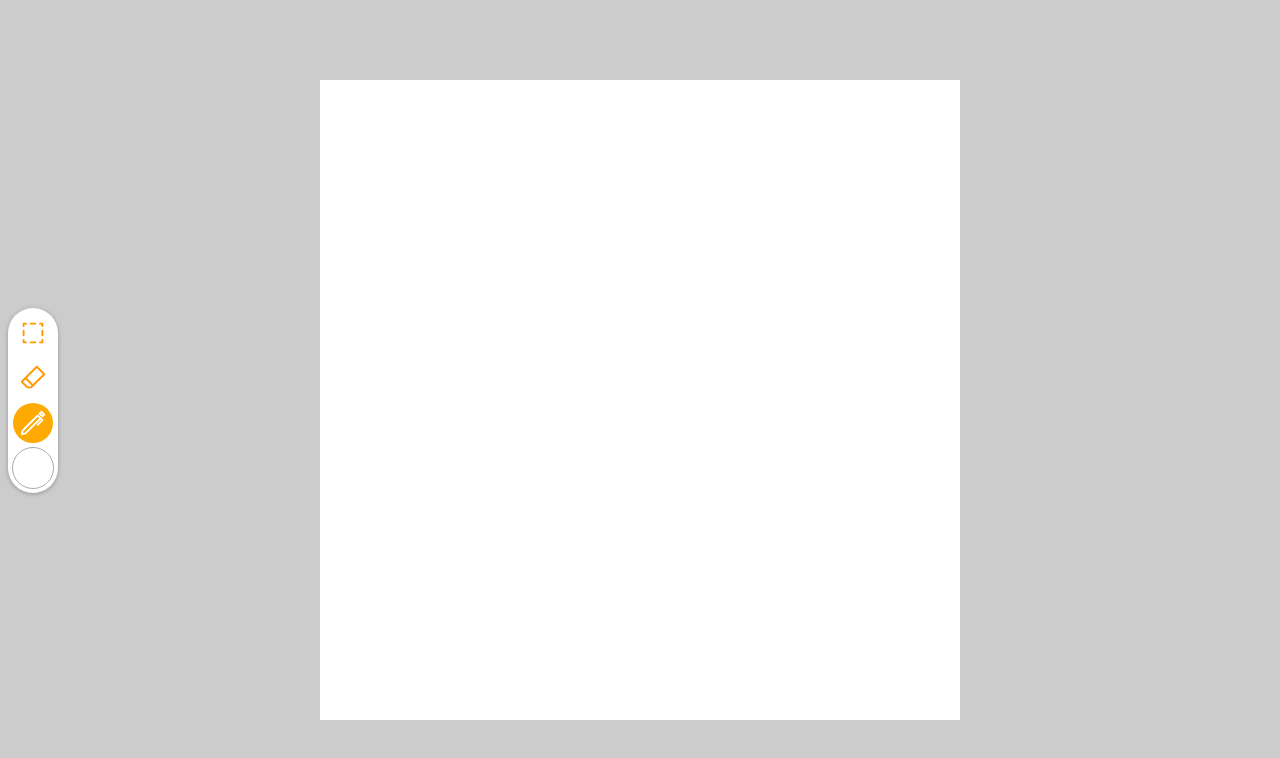
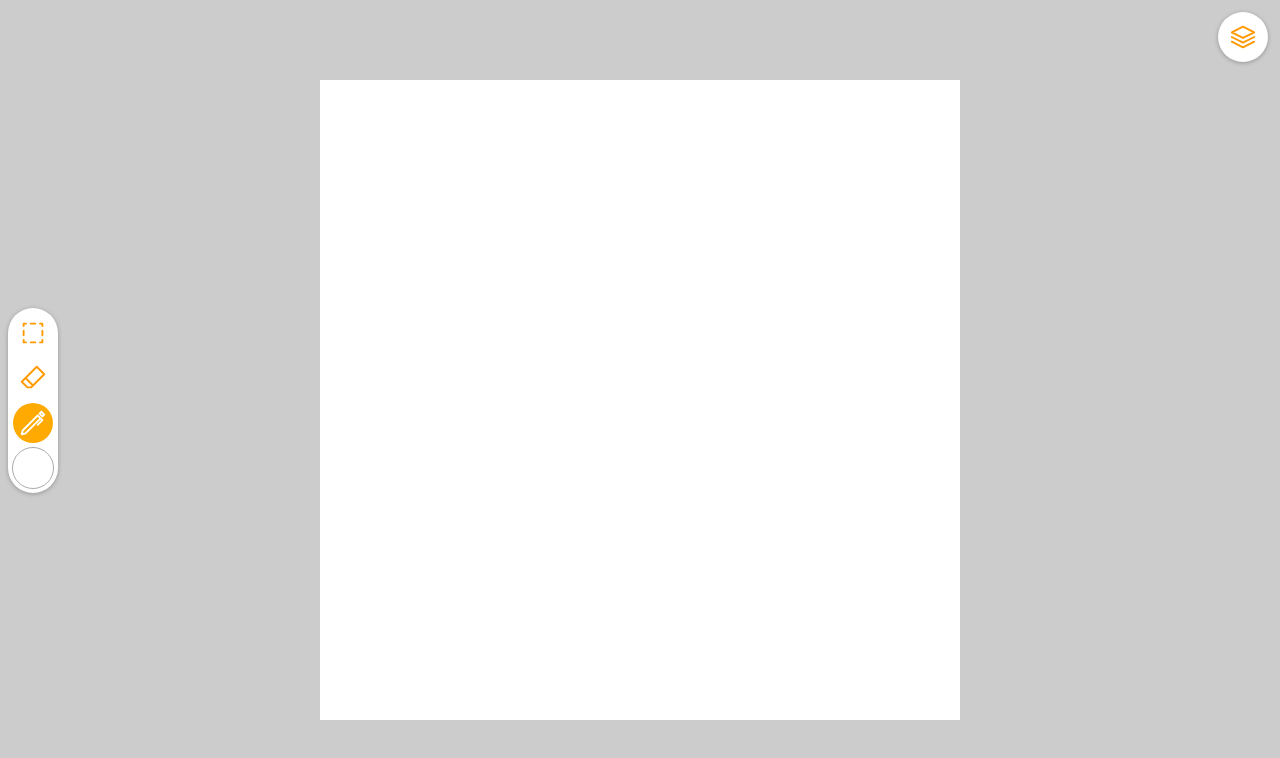
Before and after one commit to Skudi142/IntelligentCanvas, a React (Vite) app: page /drawing in a window 1280 px wide. Shown: the top 758 px of the page. Built offline with nearby package versions, Linux system fonts and the light colour scheme.

Commit message:
Updated Changes

```diff
--- a/src/data/dummyData.js
+++ b/src/data/dummyData.js
@@ -37,3 +37,8 @@ export const artworks = [
     updatedAt: '2026-08-19',
   },
 ]
+export const dummyLayers = [
+  { layerId: 'layer-3', name: '얼굴 선', sortOrder: 1, opacity: 1, visible: true, isTemporary: false, category: '선화' },
+  { layerId: 'layer-2', name: '머리카락', sortOrder: 2, opacity: 0.8, visible: true, isTemporary: false, category: '채색' },
+  { layerId: 'layer-1', name: '하늘', sortOrder: 3, opacity: 1, visible: true, isTemporary: false, category: '배경' },
+]
--- /dev/null
+++ b/src/hook/useLayers.js
@@ -0,0 +1,54 @@
+import { useState } from 'react'
+
+// 레이어 목록 관리
+export function useLayers(initialLayers) {
+  const [layers, setLayers] = useState(initialLayers)
+  const [activeId, setActiveId] = useState(initialLayers[0].layerId)
+
+  const select = id => setActiveId(id)
+
+  const toggle = id => {
+    setLayers(layers.map(l => l.layerId === id ? { ...l, visible: !l.visible } : l))
+  }
+
+  const setOpacity = (id, opacity) => {
+    setLayers(layers.map(l => l.layerId === id ? { ...l, opacity } : l))
+  }
+
+  // 선택된 레이어 바로 위에 추가
+  const add = () => {
+    const layer = {
+      layerId: 'layer-' + Date.now(),
+      name: '레이어 ' + (layers.length + 1),
+      sortOrder: 0,
+      opacity: 1,
+      visible: true,
+      isTemporary: false,
+      category: null,
+    }
+    const i = layers.findIndex(l => l.layerId === activeId)
+    const next = [...layers]
+    next.splice(i, 0, layer)
+    setLayers(next)
+    setActiveId(layer.layerId)
+  }
+  const remove = id => {
+    if (layers.length <= 1) return
+    const i = layers.findIndex(l => l.layerId === id)
+    const next = layers.filter(l => l.layerId !== id)
+    setLayers(next)
+    if (id === activeId) setActiveId(next[Math.min(i, next.length - 1)].layerId)
+  }
+
+  // id 레이어를 to번째 자리로 이동
+  const move = (id, to) => {
+    const from = layers.findIndex(l => l.layerId === id)
+    if (from === to) return
+    const next = [...layers]
+    const [item] = next.splice(from, 1)
+    next.splice(to, 0, item)
+    setLayers(next)
+  }
+
+  return { layers, activeId, select, toggle, setOpacity, add, remove, move }
+}
--- a/src/page/DrawingSpace.jsx
+++ b/src/page/DrawingSpace.jsx
@@ -2,15 +2,21 @@ import { useState, useRef, useEffect } from 'react'
 
 import ToolPicker from '../components/DrawingSpace/ToolPicker'
 import DrawCanvas from '../components/DrawingSpace/DrawCanavs'
+import LayerMenu from '../components/DrawingSpace/LayerMenu'
+import { useLayers } from '../hook/useLayers'
+import { dummyLayers } from '../data/dummyData'
 
 import './DrawingSpace.css'
 
 function DrawingSpace() {
   // const canvasRef = useRef(null);
+  const layerState = useLayers(dummyLayers)
+
   return (
     <>
       <ToolPicker f={tool => console.log('선택된 도구', tool)} />
       <DrawCanvas/>
+      <LayerMenu {...layerState} />
     </>
   )
 }
```
